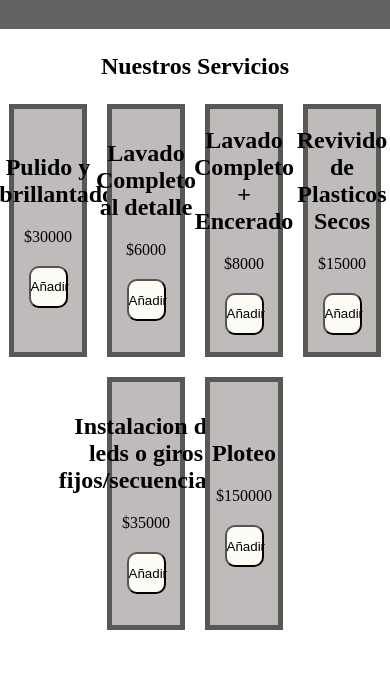
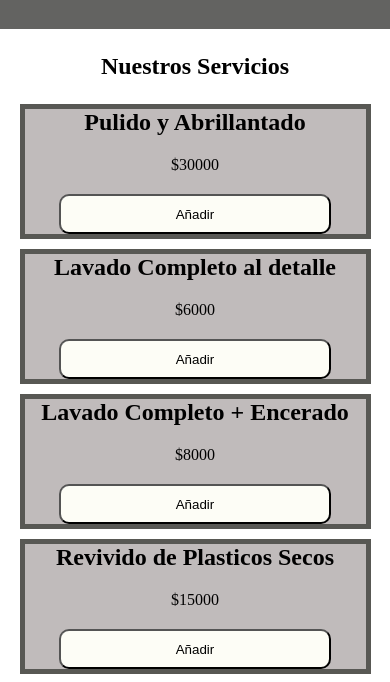
Before and after one commit to SantiBrusa/BrusadinsGarageTienda, a plain HTML site: page index.html in a window 390 px wide. Shown: the part 109-791 px from the top of the page. Drawn offline with nearby package versions, Linux system fonts and the light colour scheme.

Commit message:
Responsive para celulares

```diff
--- a/assets/css/styles.css
+++ b/assets/css/styles.css
@@ -9,7 +9,7 @@
   flex-wrap: wrap;
   justify-content: center;
   align-items: center;
-  gap: 20px;
+  gap: 10px;
 }
 
 .servicio {
@@ -88,3 +88,20 @@ ul {
   color: black;
   background-color: yellow;
 }
+
+@media (max-width: 768px) {
+  .servicios {
+    flex-direction: column;
+    align-items: center;
+  }
+
+  .servicio {
+    width: 90%;
+    height: auto;
+  }
+
+  .servicio button {
+    width: 80%;
+    height: 40px;
+  }
+}
```
